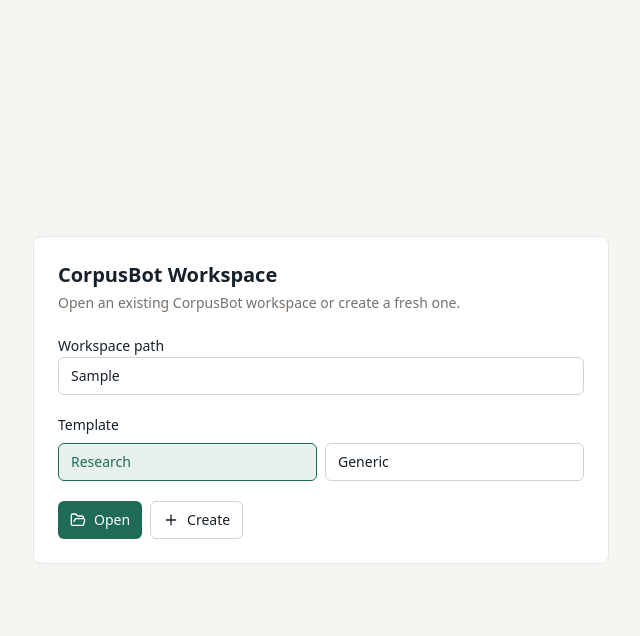
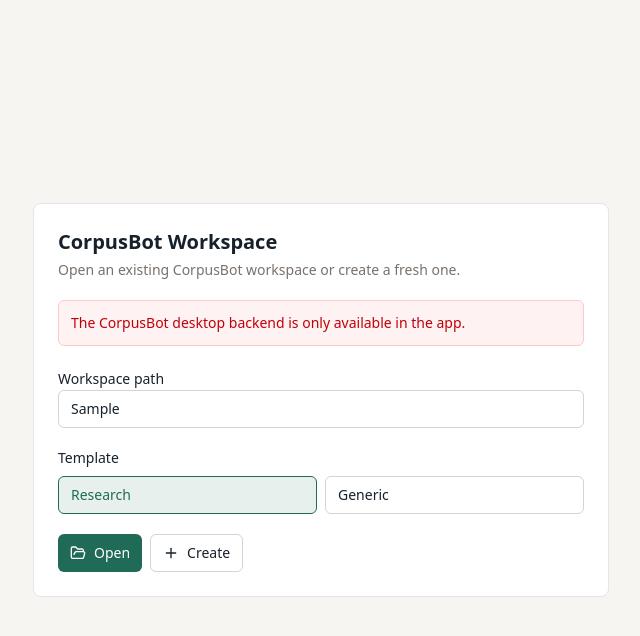
Before and after one commit to chutian0610/CorpusBot, a React (Vite) app: page / in a window 1280 px wide. Both pictures are taken after typing "Sample" into the empty fields and a click on the button "Open". Shown: the top 636 px of the page, without its empty margins (319-959 px from the left). Built offline with nearby package versions, Linux system fonts and the light colour scheme.

Commit message:
fix: allow desktop ipc during workspace setup

```diff
--- a/index.html
+++ b/index.html
@@ -5,7 +5,7 @@
     <meta name="viewport" content="width=device-width, initial-scale=1.0" />
     <meta
       http-equiv="Content-Security-Policy"
-      content="default-src 'self'; style-src 'self' 'unsafe-inline'"
+      content="default-src 'self'; connect-src 'self' ipc: http://ipc.localhost; style-src 'self' 'unsafe-inline'"
     />
     <title>CorpusBot</title>
   </head>
--- a/src/App.tsx
+++ b/src/App.tsx
@@ -27,7 +27,7 @@
   if (!status) return 'Unknown';
   if (status.recoveryPending) return 'Recovery pending';
   if (status.unsafeState) return 'Git blocked';
-  if (status.dirtyPaths.length) return 'Dirty';
+  if (status.dirtyPaths?.length) return 'Dirty';
   return 'Clean';
 }
 
--- a/src/components/WorkspaceSetup.tsx
+++ b/src/components/WorkspaceSetup.tsx
@@ -9,6 +9,7 @@
   const initialize = useWorkspaceStore((state) => state.initialize);
   const open = useWorkspaceStore((state) => state.open);
   const loading = useWorkspaceStore((state) => state.loading);
+  const error = useWorkspaceStore((state) => state.error);
 
   return (
     <div className="flex min-h-screen items-center justify-center bg-paper p-6 text-ink">
@@ -25,6 +26,14 @@
             Open an existing CorpusBot workspace or create a fresh one.
           </p>
         </div>
+        {error ? (
+          <div
+            role="alert"
+            className="rounded-md border border-red-200 bg-red-50 p-3 text-sm text-red-700"
+          >
+            {error}
+          </div>
+        ) : null}
         <label className="block space-y-2">
           <span className="text-sm font-medium">Workspace path</span>
           <input
--- a/src/store/useWorkspaceStore.ts
+++ b/src/store/useWorkspaceStore.ts
@@ -87,7 +87,7 @@
     try {
       const summary = await api.initWorkspace(root, template);
       localStorage.setItem('corpusbot.root', root);
-      set({ root, summary, initialized: true });
+      set({ root, summary });
       await get().refresh();
     } catch (error) {
       set({ error: error instanceof Error ? error.message : String(error) });
@@ -101,7 +101,7 @@
     try {
       const summary = await api.openWorkspace(root);
       localStorage.setItem('corpusbot.root', root);
-      set({ root, summary, initialized: true });
+      set({ root, summary });
       await get().refresh();
     } catch (error) {
       set({ error: error instanceof Error ? error.message : String(error) });
```
Also changed, not shown: 1 other file (tests, documents, lock files or other folders).
